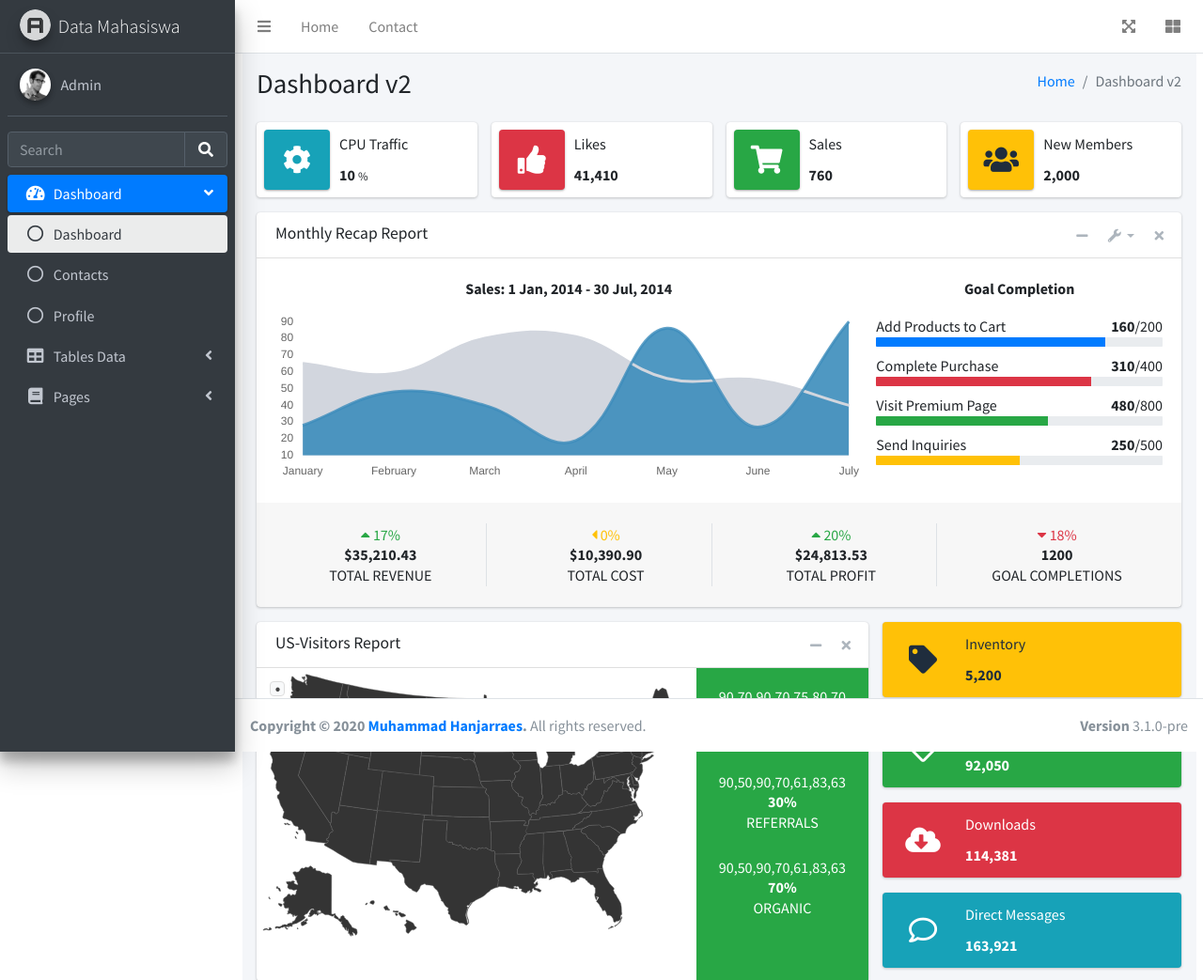
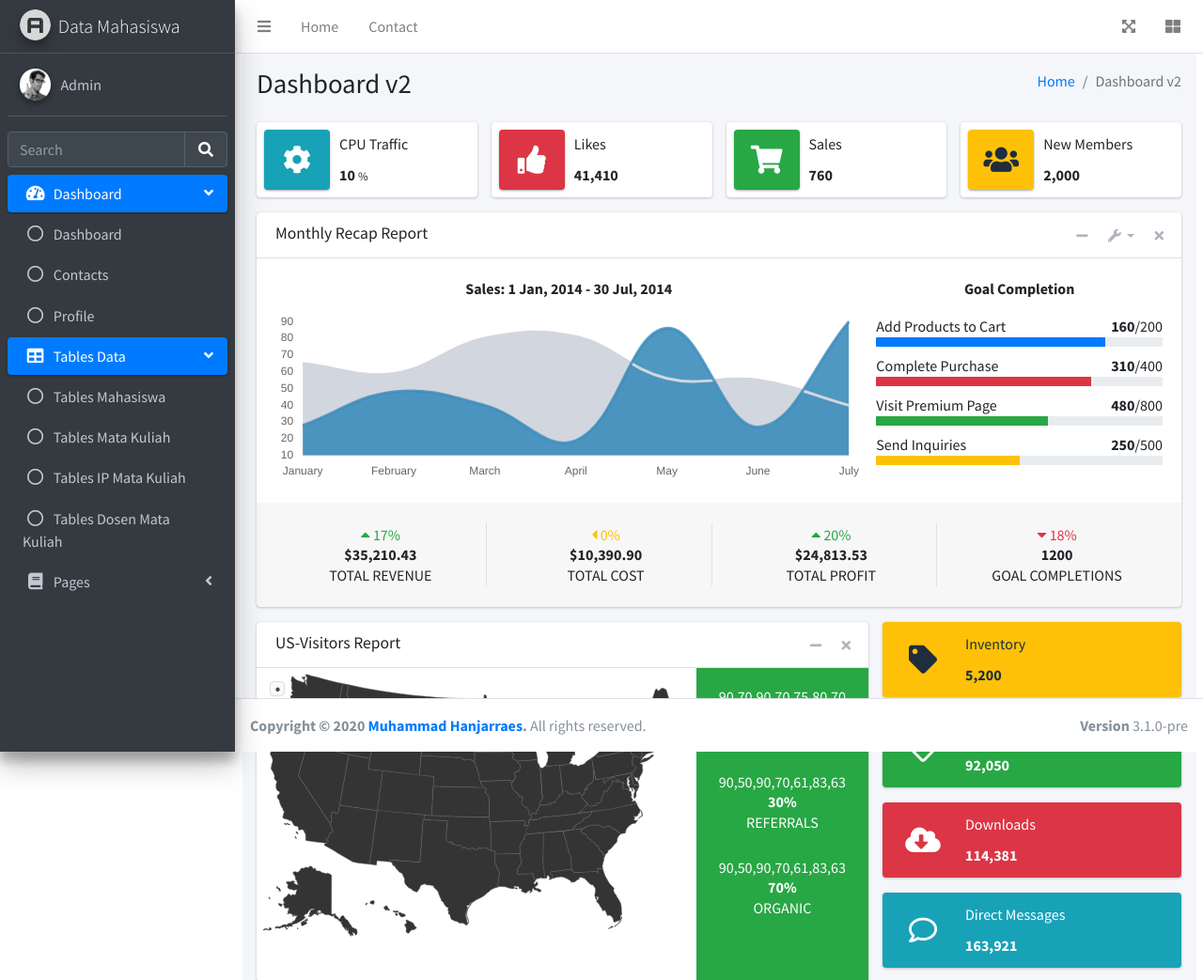
Before and after one commit to hanjarraes/Pratikum, a PHP site: page /index.php?page=Dashboard in a window 1280 px wide. Shown: the top 1043 px of the page at 94% size. Run offline with PHP 8.4, Linux system fonts and the light colour scheme; style sheets or scripts are compiled from the project's sources; some libraries are stand-ins or nearby versions.

Commit message:
Update Navigation

```diff
--- a/index.php
+++ b/index.php
@@ -90,14 +90,9 @@
         <ul class="nav nav-pills nav-sidebar flex-column" data-widget="treeview" role="menu" data-accordion="false">
           <!-- Add icons to the links using the .nav-icon class
                with font-awesome or any other icon font library -->
-          <li <?php if( $_GET['page']==="Dashboard" ||
-                        $_GET['page']==="Contacts"  ||
-                        $_GET['page']==="Profiles") { ?> class="nav-item menu-open"<?php }
-                    else {?> class="nav-item"<?php } ?>>
-            <a href="#" <?php if( $_GET['page']==="Dashboard" ||
-                                  $_GET['page']==="Contacts"  ||
-                                  $_GET['page']==="Profiles") { ?> class="active nav-link"<?php }
-                              else {?> class="nav-link"<?php } ?>>
+
+          <li class="nav-item menu-open">
+            <a href="#" class="active nav-link">
               <i class="nav-icon fas fa-tachometer-alt"></i>
               <p>
                 Dashboard
@@ -106,23 +101,20 @@
             </a>
             <ul class="nav nav-treeview">
               <li class="nav-item">
-                <a href="index.php?page=Dashboard" title="Dashboard"
-                <?php if($_GET['page']==="Dashboard") { ?> class="active nav-link"<?php }else {?> class="nav-link"<?php } ?>>
+                <a href="index.php?page=Dashboard" title="Dashboard" class="nav-link">
                   <i class="far fa-circle nav-icon"></i>
                   <p>Dashboard</p>
                 </a>
               </li>
               <li class="nav-item">
-                <a href="?page=Contacts" title="Contacts"
-                  <?php if($_GET['page']==="Contacts") { ?> class="active nav-link"<?php }else {?> class="nav-link"<?php } ?>>
+                <a href="?page=Contacts" title="Contacts" class="nav-link" >
                   <i class="far fa-circle nav-icon"></i>
                   <p>Contacts</p>
                 </a>
               </li>
               </li>
               <li class="nav-item">
-                <a href="?page=Profiles" title="Profiles"
-                <?php if($_GET['page']==="Profiles") { ?> class="active nav-link"<?php }else {?> class="nav-link"<?php } ?>>
+                <a href="?page=Profiles" title="Profiles"class="nav-link">
                   <i class="far fa-circle nav-icon"></i>
                   <p>Profile</p>
                 </a>
@@ -164,16 +156,8 @@
               </li>
             </ul>
           </li> -->
-          <li <?php if( $_GET['page']==="DataMahasiswa" ||
-                                  $_GET['page']==="DataDosen" ||
-                                  $_GET['page']==="DataIpMatkul" ||
-                                  $_GET['page']==="DataMatkul") { ?> class="nav-item menu-open"<?php }
-                              else {?> class="nav-item"<?php } ?>>
-            <a href="#" <?php if( $_GET['page']==="DataMahasiswa" ||
-                                  $_GET['page']==="DataDosen" ||
-                                  $_GET['page']==="DataIpMatkul" ||
-                                  $_GET['page']==="DataMatkul") { ?> class="active nav-link"<?php }
-                              else {?> class="nav-link"<?php } ?>>
+            <li class="nav-item menu-open">
+            <a href="#" class="active nav-link">
               <i class="nav-icon fas fa-table"></i>
               <p>
                 Tables Data
@@ -182,29 +166,25 @@
             </a>
             <ul class="nav nav-treeview">
               <li class="nav-item">
-              <a href="?page=DataMahasiswa" title="DataMahasiswa"
-              <?php if($_GET['page']==="DataMahasiswa") { ?> class="active nav-link"<?php }else {?> class="nav-link"<?php } ?>>
+              <a href="?page=DataMahasiswa" title="DataMahasiswa"class="nav-link">
                   <i class="far fa-circle nav-icon"></i>
                   <p>Tables Mahasiswa</p>
                 </a>
               </li>
               <li class="nav-item">
-              <a href="?page=DataDosen" title="DataDosen"
-              <?php if($_GET['page']==="DataDosen") { ?> class="active nav-link"<?php }else {?> class="nav-link"<?php } ?>>
+              <a href="?page=DataDosen" title="DataDosen" class="nav-link">
                   <i class="far fa-circle nav-icon"></i>
                   <p>Tables Mata Kuliah</p>
                 </a>
               </li>
               <li class="nav-item">
-              <a href="?page=DataIpMatkul" title="DataIpMatkul"
-              <?php if($_GET['page']==="DataIpMatkul") { ?> class="active nav-link"<?php }else {?> class="nav-link"<?php } ?>>
+              <a href="?page=DataIpMatkul" title="DataIpMatkul" class="nav-link">
                   <i class="far fa-circle nav-icon"></i>
                   <p>Tables IP Mata Kuliah</p>
                 </a>
               </li>
               <li class="nav-item">
-              <a href="?page=DataMatkul" title="DataMatkul"
-                <?php if($_GET['page']==="DataMatkul") { ?> class="active nav-link"<?php }else {?> class="nav-link"<?php } ?>>
+              <a href="?page=DataMatkul" title="DataMatkul" class="nav-link">
                   <i class="far fa-circle nav-icon"></i>
                   <p>Tables Dosen Mata Kuliah</p>
                 </a>
```
